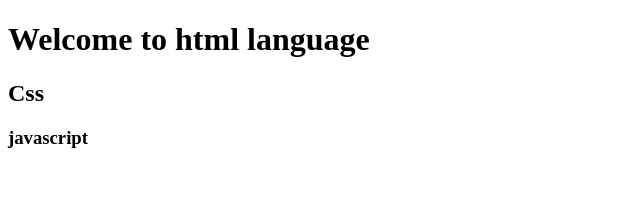
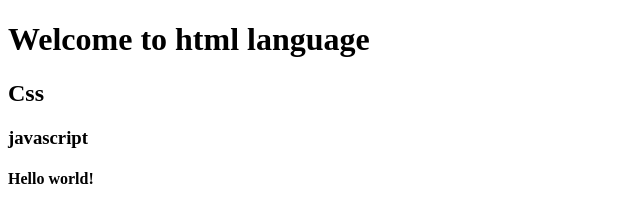
Before and after one commit to arun72kumar/projnov6, a plain HTML site: page index.html in a window 1280 px wide. Shown: the whole page, without its empty margins (0-640 px from the left). Drawn offline with Linux system fonts and the light colour scheme.

Commit message:
Update index.html

```diff
--- a/index.html
+++ b/index.html
@@ -9,5 +9,6 @@
      <h1>Welcome to html language</h1>
      <h2>Css</h2>
      <h3>javascript</h3>
+    <h4> Hello world!</h4>
 </body>
 </html>
```
